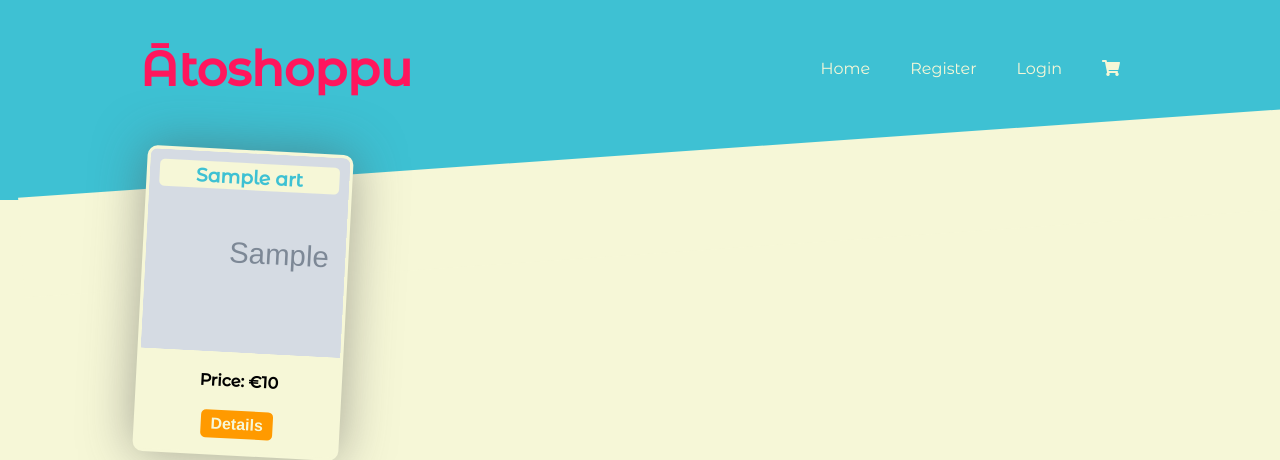
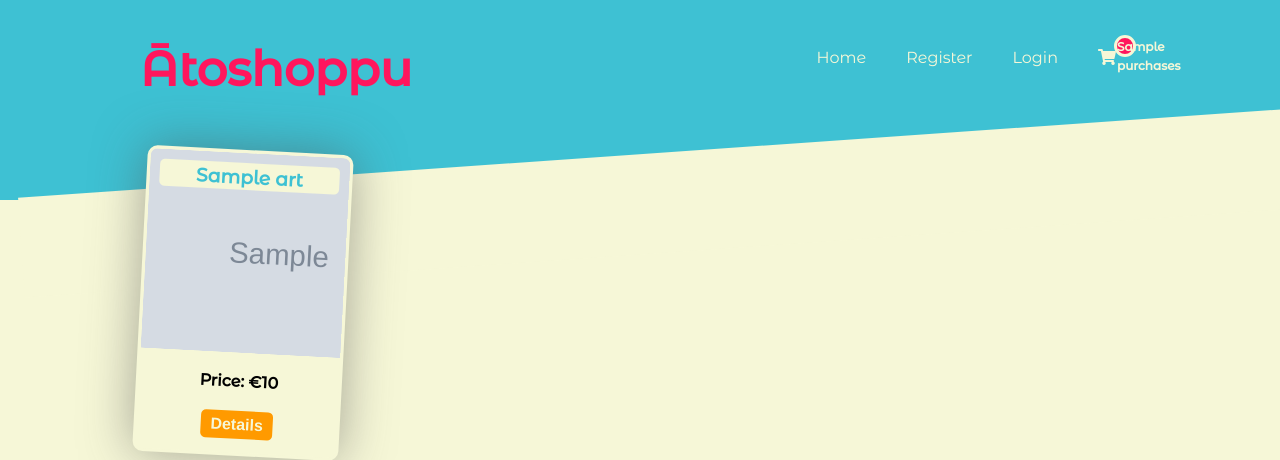
Before and after one commit to Shizen-no-ko/shop-webpage-python-flask, a Flask app: template templates/index.html in a window 1280 px wide. Shown: the top 460 px of the page. Run offline with Flask 2, Linux system fonts and the light colour scheme; the template is opened without the code that fills it: most values are stand-ins (such as "Sample title", 1, 10 or a date in 2020); grey boxes marked "Sample" are stand-in pictures; some libraries are stand-ins or nearby versions.

Commit message:
Adds functionality for add to cart button, appends id of artwork to purchase table, changes sold value of artwork to true

```diff
--- a/main.py
+++ b/main.py
@@ -1,5 +1,5 @@
 from dotenv import load_dotenv
-from flask import Flask, render_template, redirect, url_for, flash
+from flask import Flask, render_template, request, redirect, url_for, flash
 from datetime import datetime
 from random import shuffle
 from flask_sqlalchemy import SQLAlchemy
@@ -40,6 +40,7 @@ class Purchase(db.Model):
 
 
 
+
 # db.create_all()
 
 
@@ -59,13 +60,23 @@ def create_art_database():
 
 @app.route('/', methods=['POST', 'GET'])
 def home():
+    if request.method == 'POST':
+        art_id = request.form.get('buy-button')
+        artwork = Artwork.query.get(art_id)
+        artwork.sold = True
+        new_purchase = Purchase(
+            id=art_id
+            )
+        db.session.add(new_purchase)
+        db.session.commit()
+    purchases = Purchase.query.count()
     all_artworks = Artwork.query.all()
     art_list = []
     for artwork in all_artworks:
         if not artwork.sold:
             art_list.append(artwork)
     shuffle(art_list)
-    return render_template("index.html", art_list=art_list, current_year=current_year)
+    return render_template("index.html", art_list=art_list, purchases=purchases, current_year=current_year)
 
 
 if __name__ == "__main__":
--- a/static/css/styles.css
+++ b/static/css/styles.css
@@ -170,7 +170,7 @@ section .flex{
 
 #cart-count{
     background-color: var(--pink);
-    border: 1.5px solid var(--pale);
+    border: 3px solid var(--pale);
     border-radius: 50%;
     color: var(--pale);
     display: none;
@@ -179,9 +179,9 @@ section .flex{
     line-height: 1.15rem;
     height: 1rem;
     position: relative;
-    right: -0.75rem;
+    right: -1rem;
     text-align: center;
-    top: -1.75rem;
+    top: -2rem;
     width: 1rem;
 }
 
--- a/static/js/script.js
+++ b/static/js/script.js
@@ -25,6 +25,7 @@ function setButtons(){
             document.getElementById('modal-image').src = imageUrl;
             document.getElementById('modal-description').innerHTML = descriptionText;
             document.getElementById('modal-price').innerHTML = priceText;
+            document.getElementById('buy-button').value = num;
             current = 0;
         };
     };
--- a/templates/base.html
+++ b/templates/base.html
@@ -24,7 +24,7 @@
                 <li>Home</li>
                 <li>Register</li>
                 <li>Login</li>
-                <li><i class="fas fa-shopping-cart cart"></i><div id="cart-count">0</div></li>
+                <li><i class="fas fa-shopping-cart cart"></i><div id="cart-count">{{ purchases }}</div></li>
             </ul>
 <!--        </div>-->
                 </div>
--- a/templates/index.html
+++ b/templates/index.html
@@ -50,9 +50,11 @@
 
        </div>
       <div>
-           <button class="button" id="buy-button">
+          <form action="{{ url_for('home') }}" method="post">
+           <button class="button" id="buy-button" name="buy-button">
         Add to Cart <i class="fas fa-shopping-cart cart" ></i>
     </button>
+          </form>
       </div>
 
     </div>
```
